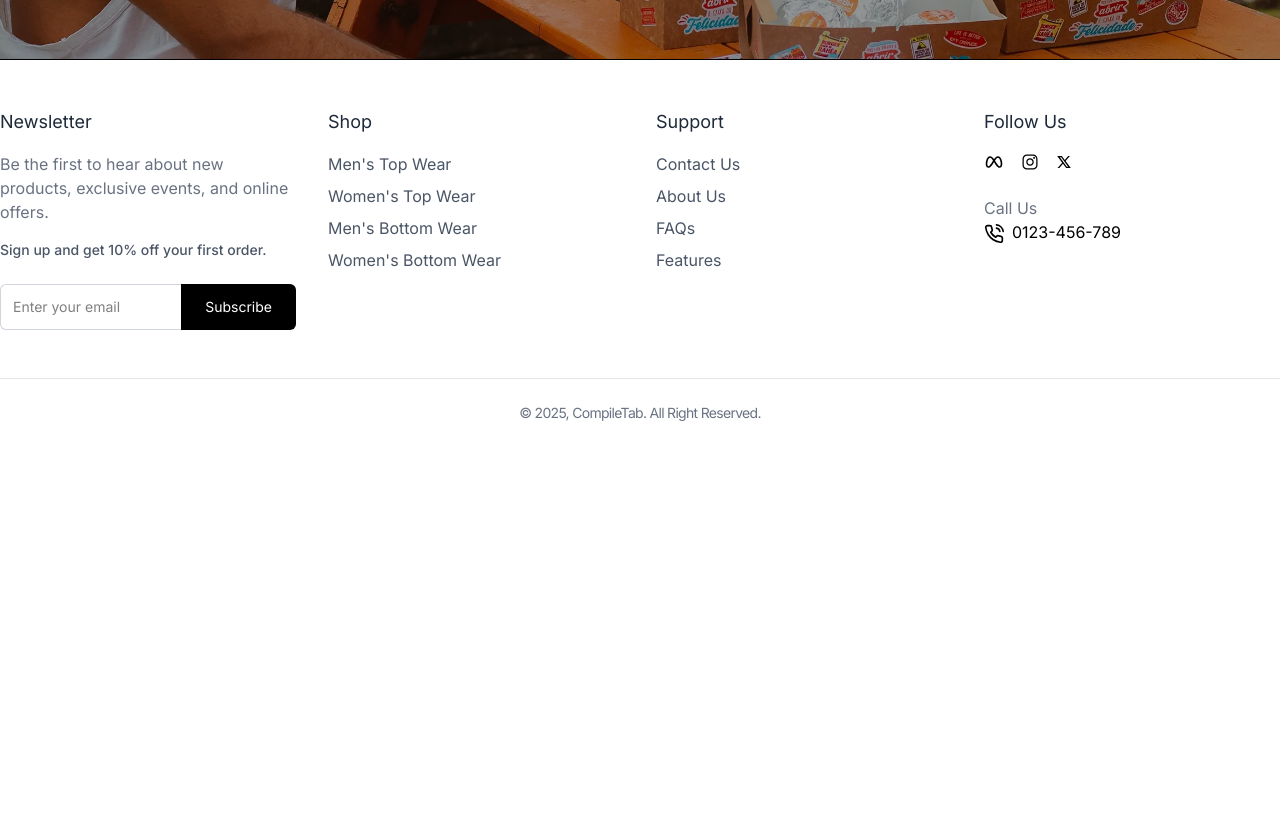
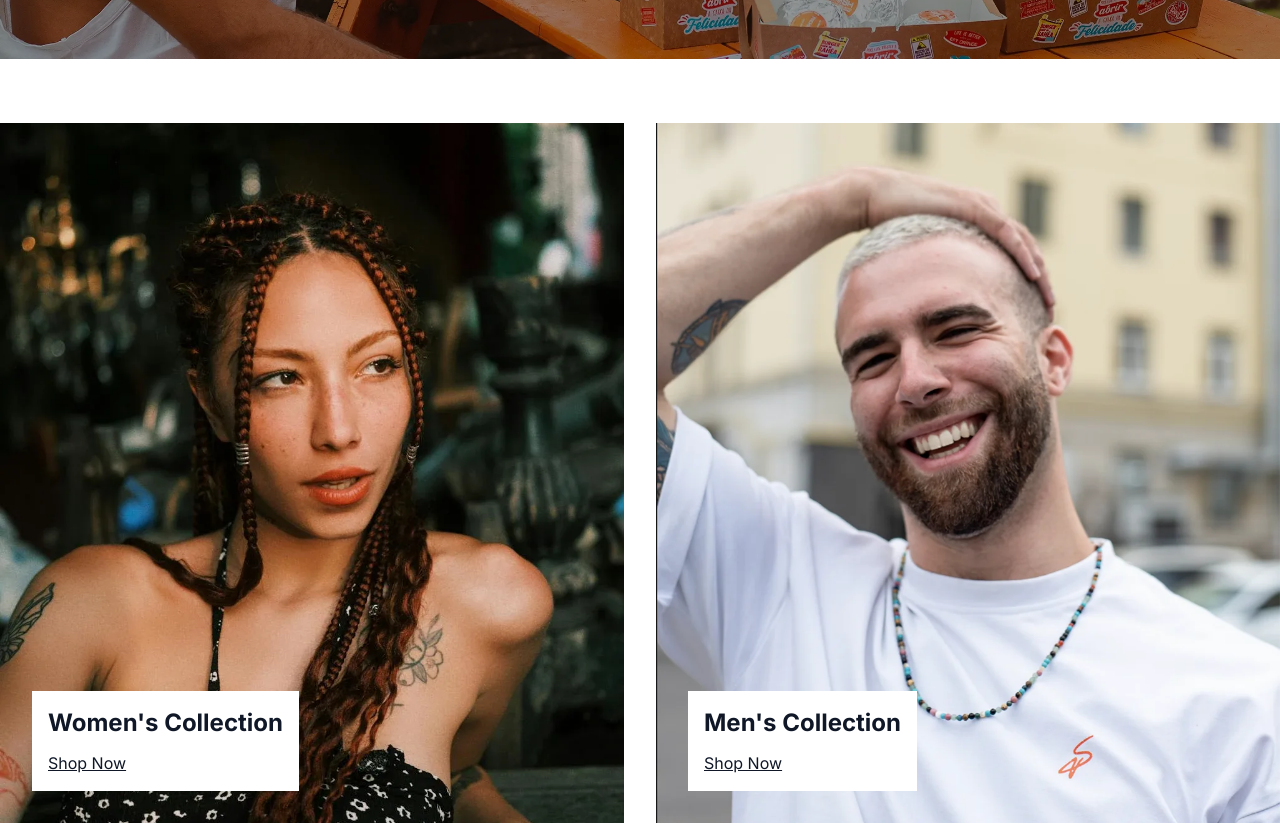
Before and after one commit to deelaka-ransilu/e-commerce-frontend, a React (Vite) app: page / in a window 1280 px wide. Shown: the part 800-1625 px from the top of the page. Before the commit the page ends 1271 px from the top, so only its background shows below. Built offline with nearby package versions, Linux system fonts and the light colour scheme.

Commit message:
added gender collection

```diff
--- /dev/null
+++ b/src/components/Products/GenderCollectionSection.jsx
@@ -0,0 +1,53 @@
+import { Link } from "react-router-dom";
+import mensCollectionImage from "../../assets/mens-collection.webp";
+import womensCollectionImage from "../../assets/womens-collection.webp";
+
+const GenderCollectionSection = () => {
+  return (
+    <section className="py-16 px-4 lg:px-0">
+      <div className="container mx-auto flex flex-col md:flex-row gap-8">
+        {/* Women's collection */}
+        <div className="relative flex-1">
+          <img
+            src={womensCollectionImage}
+            alt="Women's Collection"
+            className="w-full h-[700px] object-cover"
+          />
+          <div className="absolute bottom-8 left-8 bg-white bg-opacity-90 p-4">
+            <h2 className="text-2xl font-bold text-gray-900 mb-3">
+              Women's Collection
+            </h2>
+            <Link
+              to="/collection/all?gender=women"
+              className="text-gray-900 underline"
+            >
+              Shop Now
+            </Link>
+          </div>
+        </div>
+
+        {/* Men's collection */}
+        <div className="relative flex-1">
+          <img
+            src={mensCollectionImage}
+            alt="Men's Collection"
+            className="w-full h-[700px] object-cover"
+          />
+          <div className="absolute bottom-8 left-8 bg-white bg-opacity-90 p-4">
+            <h2 className="text-2xl font-bold text-gray-900 mb-3">
+              Men's Collection
+            </h2>
+            <Link
+              to="/collection/all?gender=men"
+              className="text-gray-900 underline"
+            >
+              Shop Now
+            </Link>
+          </div>
+        </div>
+      </div>
+    </section>
+  );
+};
+
+export default GenderCollectionSection;
--- a/src/components/pages/Home.jsx
+++ b/src/components/pages/Home.jsx
@@ -1,9 +1,11 @@
 import Hero from "../Layout/Hero";
+import GenderCollectionSection from "../Products/GenderCollectionSection";
 
 const Home = () => {
   return (
     <div>
       <Hero />
+      <GenderCollectionSection />
     </div>
   );
 };
```
